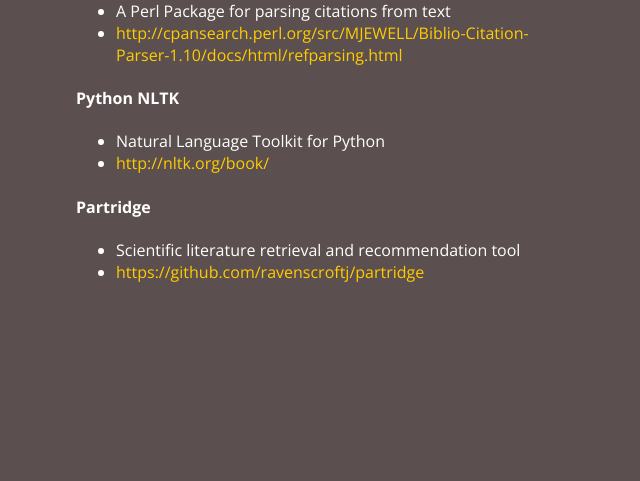
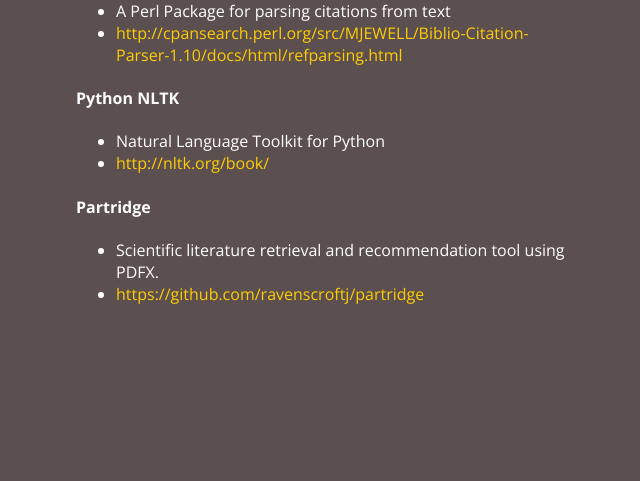
Before and after one commit to idiginfo/eswc-hackathon, a PHP site: page / in a window 1280 px wide. Shown: the part 4427-4908 px from the top of the page, without its empty margins (64-704 px from the left). Before the commit the page ends 4709 px from the top, so only its background shows below. Run offline with PHP 8.4, Linux system fonts and the light colour scheme; some libraries are stand-ins or nearby versions.

Commit message:
Re-worded Partridge description.

```diff
--- a/index.php
+++ b/index.php
@@ -209,7 +209,7 @@
 
         <h4>Partridge</h4>
         <ul>
-            <li>Scientific literature retrieval and recommendation tool</li>
+            <li>Scientific literature retrieval and recommendation tool using PDFX.</li>
             <li><a href='https://github.com/ravenscroftj/partridge' target='_blank'>https://github.com/ravenscroftj/partridge</a></li>
         </ul>
 
```
